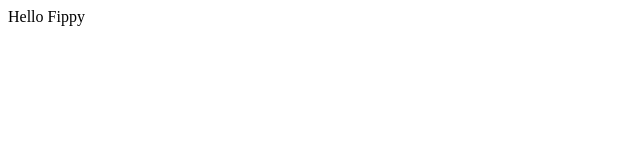
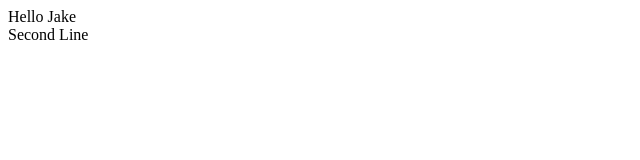
Before and after one commit to cvaughn04/jakeDemo, a plain HTML site: page index.html in a window 1280 px wide. Shown: the full height of the page, 0-640 px from the left. Drawn offline with Linux system fonts and the light colour scheme.

Commit message:
hello Jake

```diff
--- a/index.html
+++ b/index.html
@@ -6,7 +6,8 @@
     <title>Document</title>
 </head>
 <body>
-    <div><text>Hello Fippy</text></div>
+    <div><text>Hello Jake</text></div>
+    <div><text>Second Line</text></div>
 
 </body>
 </html>
```
